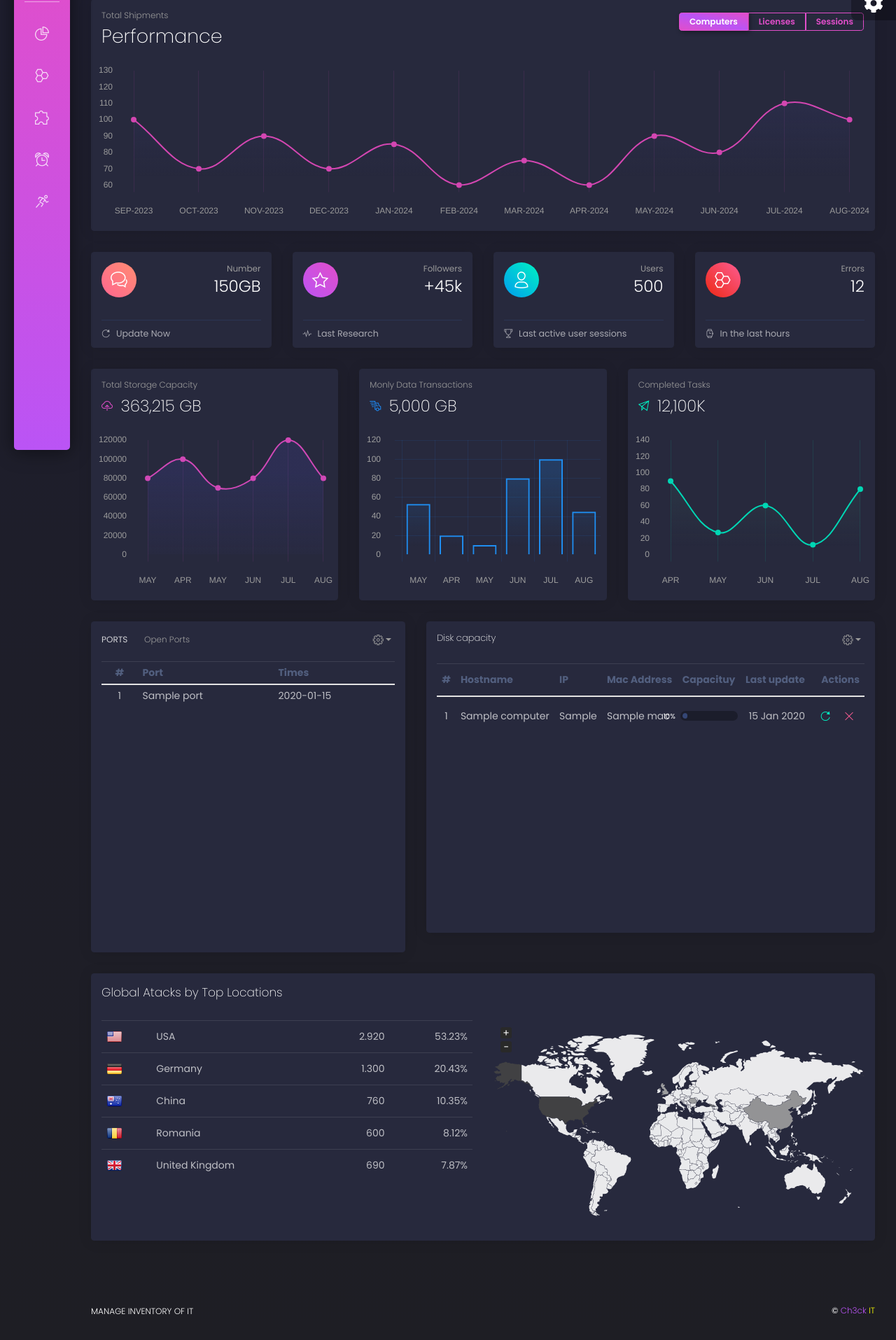
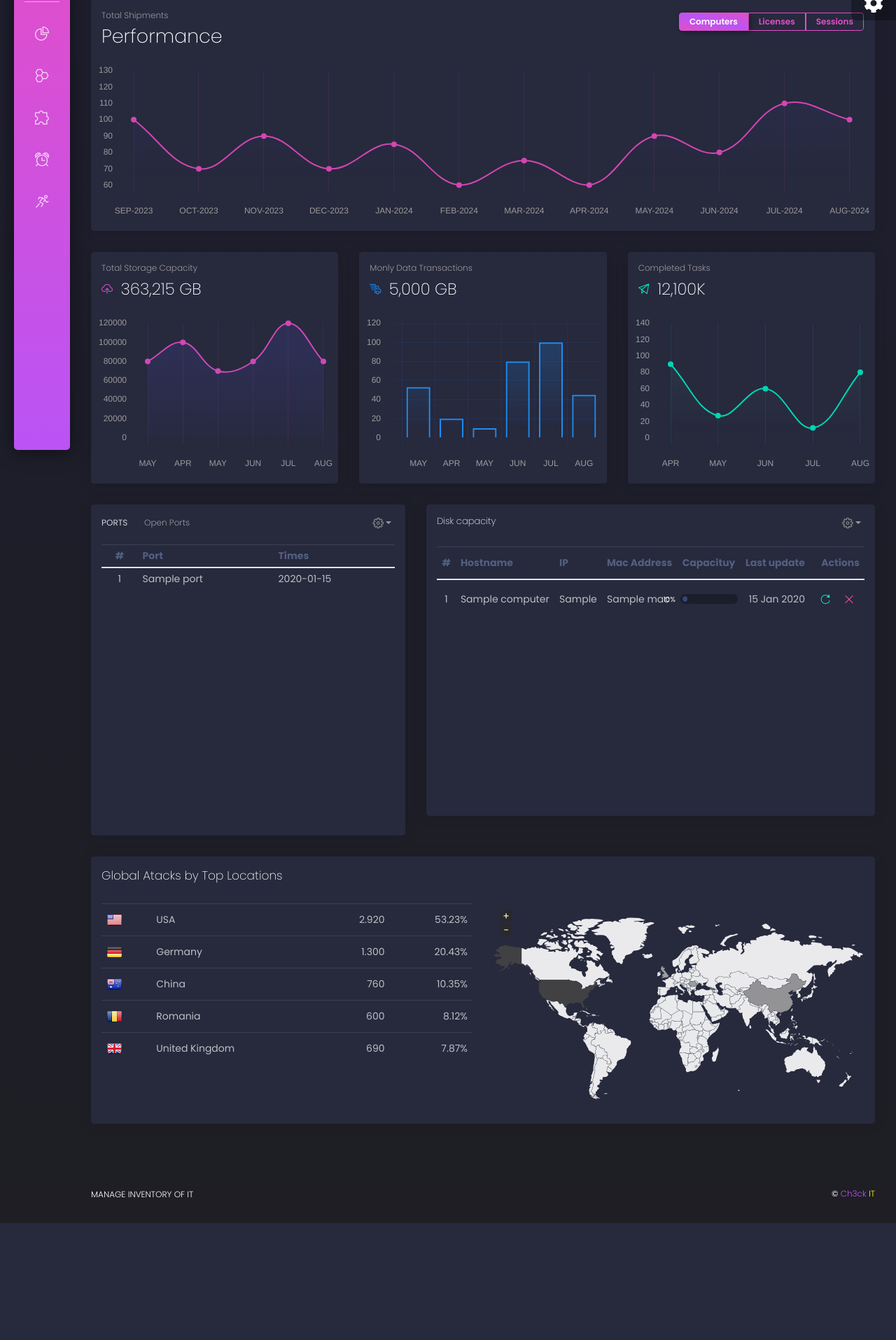
Before and after one commit to jframac/ch3ckit, a Django app: template apps/templates/home/index.html in a window 1280 px wide. Shown: the part 149-2064 px from the top of the page at 70% size. After the commit the page ends 1897 px from the top, so only its background shows below. Run offline with Django 3.2, Linux system fonts and the light colour scheme; the template is opened without the code that fills it: most values are stand-ins (such as "Sample title", 1, 10 or a date in 2020); some libraries are stand-ins or nearby versions.

Commit message:
commit test 03

```diff
--- a/apps/templates/home/index.html
+++ b/apps/templates/home/index.html
@@ -57,106 +57,7 @@
           </div>
         </div>
       </div>
-      <div class="col-lg-3 col-md-6">
-        <div class="card card-stats">
-          <div class="card-body">
-            <div class="row">
-              <div class="col-5">
-                <div class="info-icon text-center icon-warning">
-                  <i class="tim-icons icon-chat-33"></i>
-                </div>
-              </div>
-              <div class="col-7">
-                <div class="numbers">
-                  <p class="card-category">Number</p>
-                  <h3 class="card-title">150GB</h3>
-                </div>
-              </div>
-            </div>
-          </div>
-          <div class="card-footer">
-            <hr>
-            <div class="stats">
-              <i class="tim-icons icon-refresh-01"></i> Update Now
-            </div>
-          </div>
-        </div>
-      </div>
-      <div class="col-lg-3 col-md-6">
-        <div class="card card-stats">
-          <div class="card-body">
-            <div class="row">
-              <div class="col-5">
-                <div class="info-icon text-center icon-primary">
-                  <i class="tim-icons icon-shape-star"></i>
-                </div>
-              </div>
-              <div class="col-7">
-                <div class="numbers">
-                  <p class="card-category">Followers</p>
-                  <h3 class="card-title">+45k</h3>
-                </div>
-              </div>
-            </div>
-          </div>
-          <div class="card-footer">
-            <hr>
-            <div class="stats">
-              <i class="tim-icons icon-sound-wave"></i> Last Research
-            </div>
-          </div>
-        </div>
-      </div>
-      <div class="col-lg-3 col-md-6">
-        <div class="card card-stats">
-          <div class="card-body">
-            <div class="row">
-              <div class="col-5">
-                <div class="info-icon text-center icon-success">
-                  <i class="tim-icons icon-single-02"></i>
-                </div>
-              </div>
-              <div class="col-7">
-                <div class="numbers">
-                  <p class="card-category">Users</p>
-                  <h3 class="card-title">500</h3>
-                </div>
-              </div>
-            </div>
-          </div>
-          <div class="card-footer">
-            <hr>
-            <div class="stats">
-              <i class="tim-icons icon-trophy"></i> Last active user sessions
-            </div>
-          </div>
-        </div>
-      </div>
-      <div class="col-lg-3 col-md-6">
-        <div class="card card-stats">
-          <div class="card-body">
-            <div class="row">
-              <div class="col-5">
-                <div class="info-icon text-center icon-danger">
-                  <i class="tim-icons icon-molecule-40"></i>
-                </div>
-              </div>
-              <div class="col-7">
-                <div class="numbers">
-                  <p class="card-category">Errors</p>
-                  <h3 class="card-title">12</h3>
-                </div>
-              </div>
-            </div>
-          </div>
-          <div class="card-footer">
-            <hr>
-            <div class="stats">
-              <i class="tim-icons icon-watch-time"></i> In the last hours
-            </div>
-          </div>
-        </div>
-      </div>
+
       <div class="col-lg-4">
         <div class="card card-chart">
           <div class="card-header">
```
